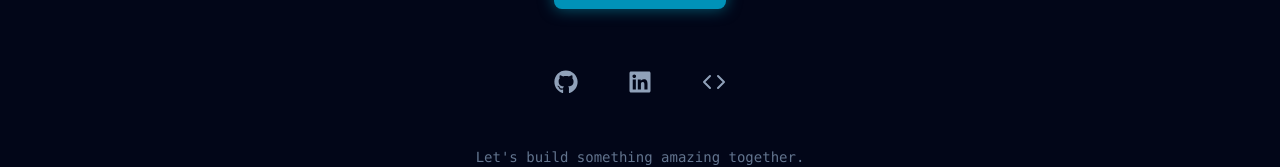
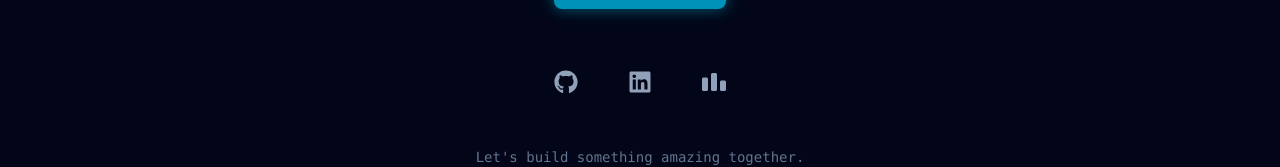
Before and after one commit to sahilgupta630/portfolio, a React app: page / in a window 1280 px wide. Shown: the part 5625-5792 px from the top of the page. Built offline with nearby package versions, Linux system fonts and the light colour scheme; the HTML template or start-up script is replaced by a standard one.

Commit message:
Update Codeforces icon in Footer

```diff
--- a/src/components/Footer.jsx
+++ b/src/components/Footer.jsx
@@ -1,6 +1,7 @@
 import React, { useState } from "react";
 import { Code, Mail, Check } from "lucide-react";
 import { FaGithub, FaLinkedin } from "react-icons/fa";
+import { SiCodeforces } from "react-icons/si";
 import { motion } from "framer-motion";
 
 export default function Footer() {
@@ -59,7 +60,7 @@ export default function Footer() {
                         target="_blank"
                         rel="noopener noreferrer"
                     >
-                        <Code size={24} />
+                        <SiCodeforces size={24} />
                     </a>
                 </div>
 
```
